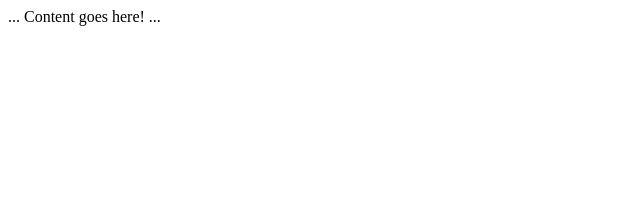
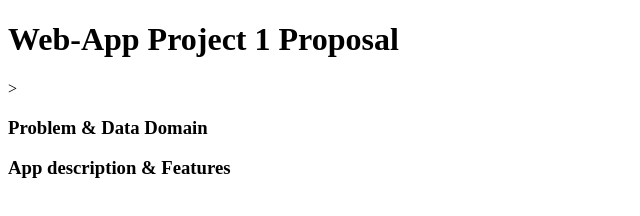
Before and after one commit to info340-au20/project-1-Jornalt, a website: page proposal.html in a window 1280 px wide. Shown: the whole page, without its empty margins (0-640 px from the left). Drawn offline with Linux system fonts and the light colour scheme.

Commit message:
added intial structure

```diff
--- a/proposal.html
+++ b/proposal.html
@@ -4,11 +4,23 @@
     <meta charset="utf-8">
     <meta name="author" content="your name">
     <meta name="description" content="description of your page">
-    <title>My Page Title</title>
+    <title>Web-App Project 1 Proposal</title>
 </head>
 <body>
-    ...
-    Content goes here!
-    ...
+    <h1> Web-App Project 1 Proposal</h1>>
+
+    <section>
+        <h3>Problem & Data Domain</h3>
+        <p>
+
+        </p>
+    </section>
+
+    <section>
+        <h3>App description & Features</h3>
+        <p>
+
+        </p>
+    </section>
 </body>
 </html>
```
